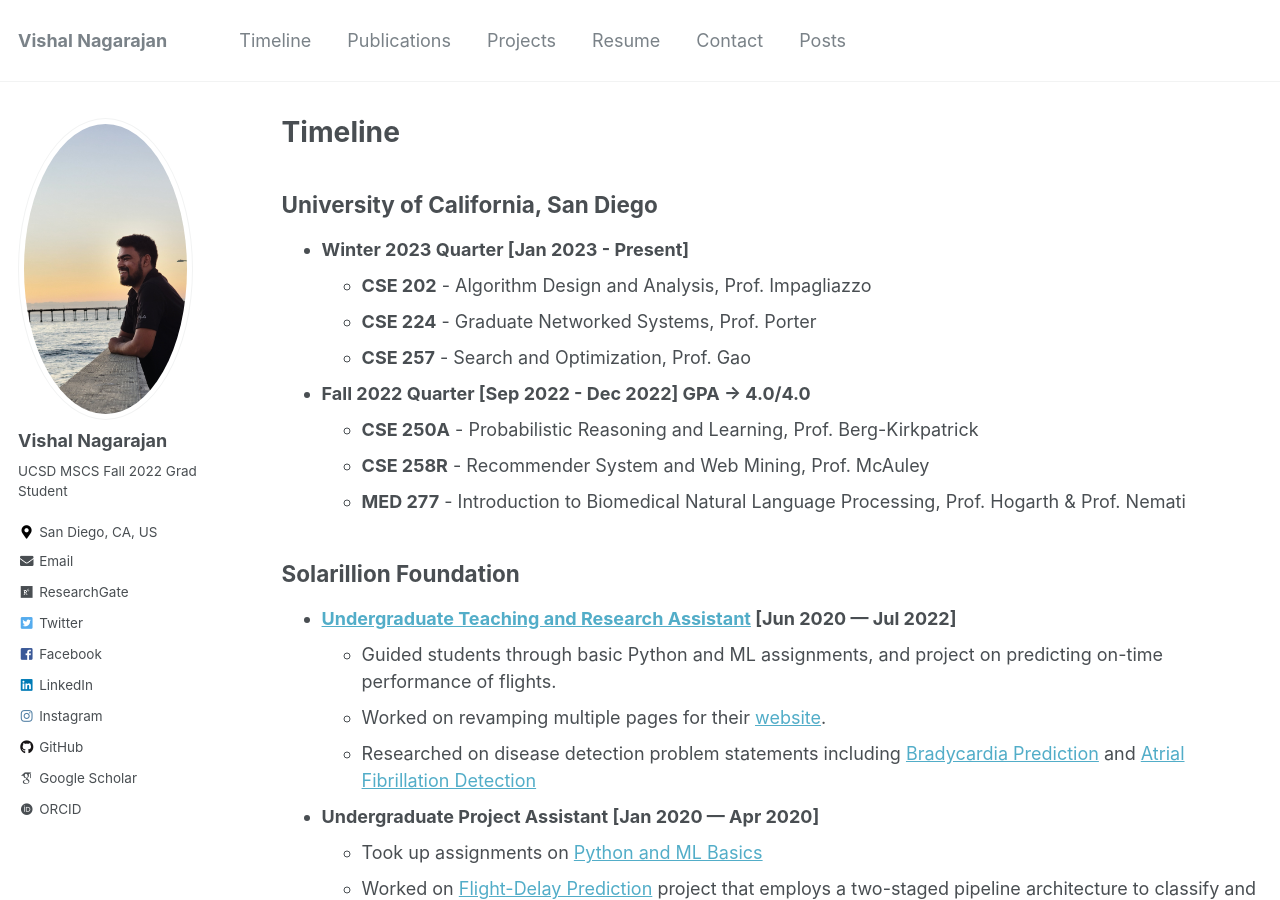
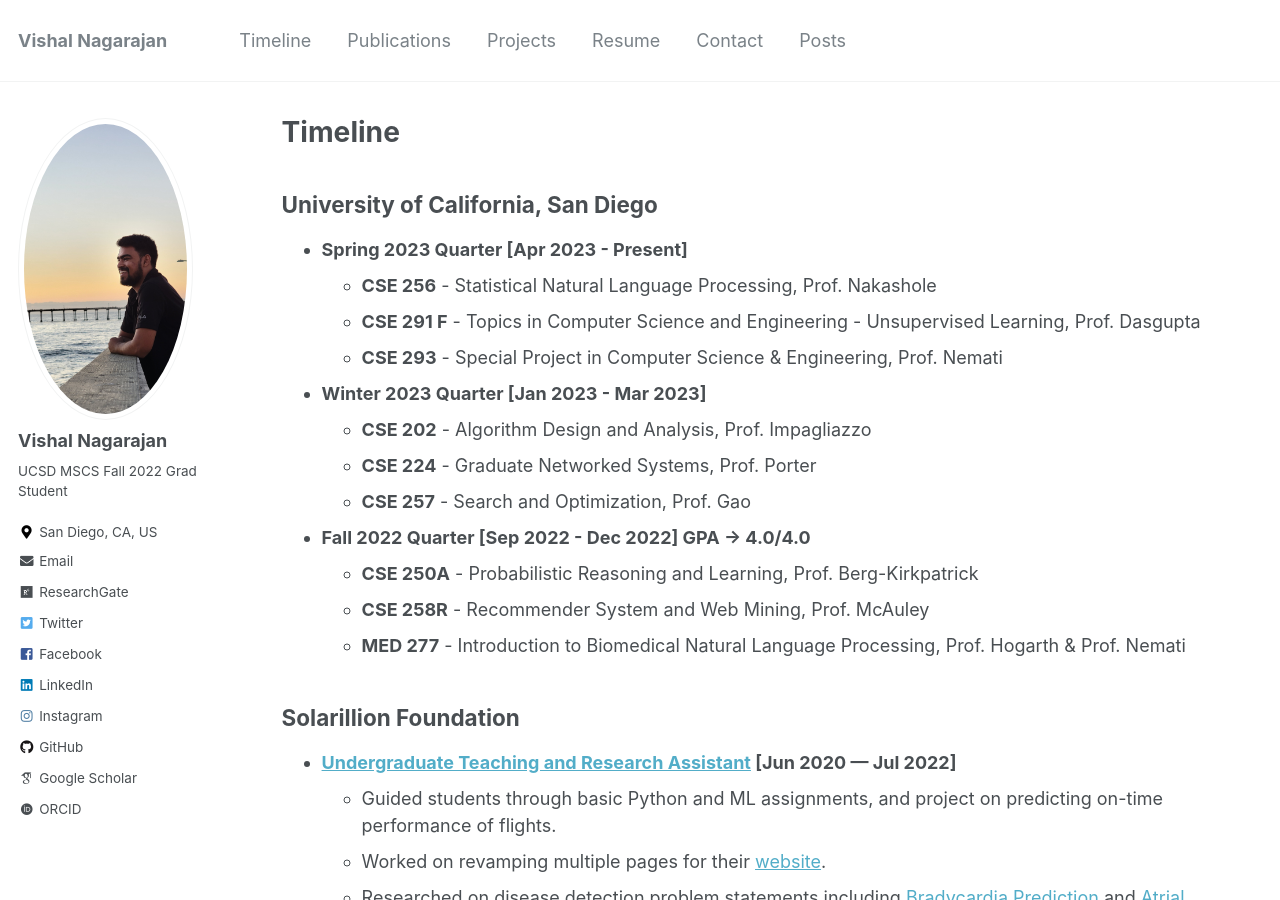
Before and after one commit to vishaln15/vishaln15.github.io, a Jekyll site: the page built from _pages/timeline.md, in a window 1280 px wide and 900 px high. Built offline with Jekyll 4.4.1, drawn with Linux system fonts in a browser that asks for light colours; some web fonts are replaced.

Commit message:
Updated Resume and Timeline

```diff
--- a/_pages/timeline.md
+++ b/_pages/timeline.md
@@ -8,7 +8,13 @@ author_profile: true
 {% include base_path %}
 <h2>University of California, San Diego</h2>
 <ul>
-<li style="font-weight: bold">Winter 2023 Quarter [Jan 2023 - Present]</li>
+<li style="font-weight: bold">Spring 2023 Quarter [Apr 2023 - Present]</li>
+    <ul>
+        <li><b>CSE 256</b> - Statistical Natural Language Processing, Prof. Nakashole</li>
+        <li><b>CSE 291 F</b> - Topics in Computer Science and Engineering - Unsupervised Learning, Prof. Dasgupta</li>
+        <li><b>CSE 293</b> - Special Project in Computer Science & Engineering, Prof. Nemati</li>
+    </ul>
+<li style="font-weight: bold">Winter 2023 Quarter [Jan 2023 - Mar 2023]</li>
     <ul>
         <li><b>CSE 202</b> - Algorithm Design and Analysis, Prof. Impagliazzo</li>
         <li><b>CSE 224</b> - Graduate Networked Systems, Prof. Porter</li>
```
Also changed, not shown: 2 other files.
